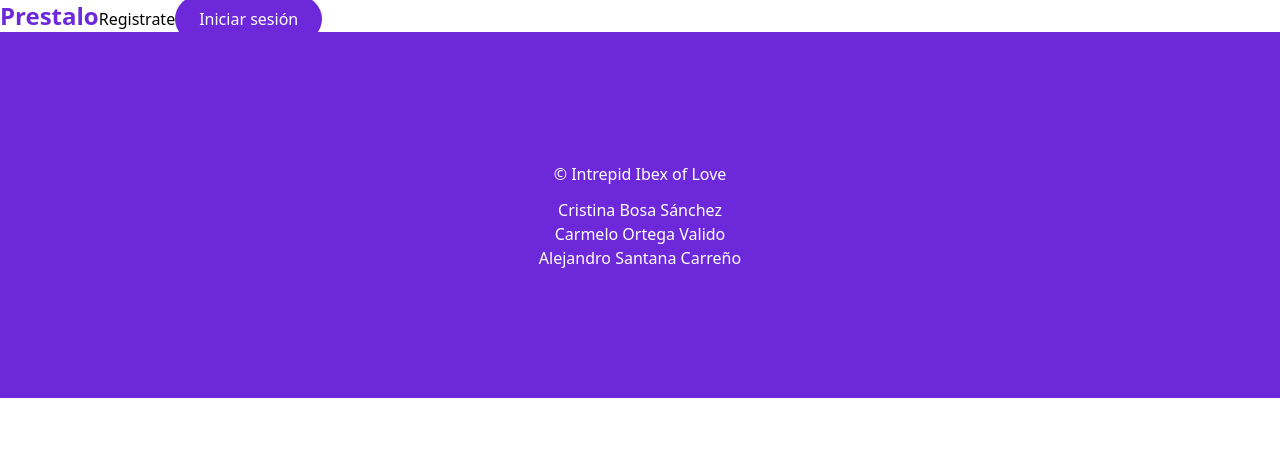
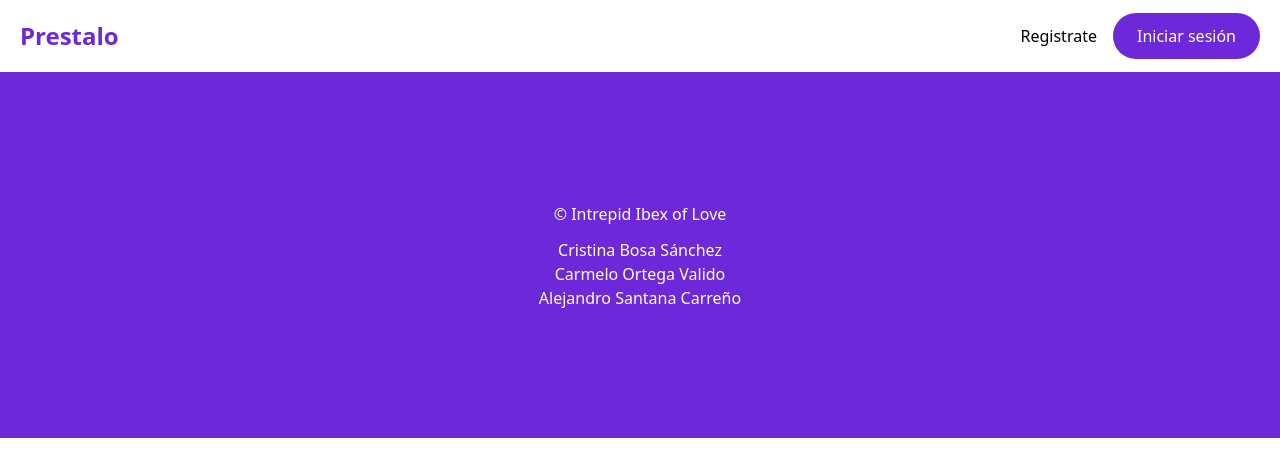
Before and after one commit to Intrepid-Ibex-of-Love/intrepid-front, an Angular app: page / in a window 1280 px wide. Shown: the top 476 px of the page. Built offline with nearby package versions, Linux system fonts and the light colour scheme.

Commit message:
Cambios en la cabecera

```diff
--- a/src/app/components/header/header.component.html
+++ b/src/app/components/header/header.component.html
@@ -1,7 +1,11 @@
 <header class="border-b-2 border-purple-700">
-    <nav>
+    <nav class="flex flex-wrap items-center justify-between p-5">
         <a class="text-purple-700 font-bold text-2xl">Prestalo</a>
-        <a class="text-black">Registrate</a>
-        <a class="bg-purple-700 rounded-full py-3 px-6 text-white">Iniciar sesión</a>
+
+        <div>
+            <a class="text-black mr-4">Registrate</a>
+            <a class="bg-purple-700 rounded-full py-3 px-6 text-white">Iniciar sesión</a>
+        </div>
+
     </nav>
 </header>
```
